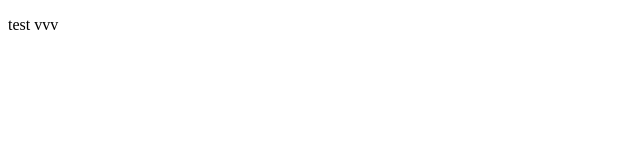
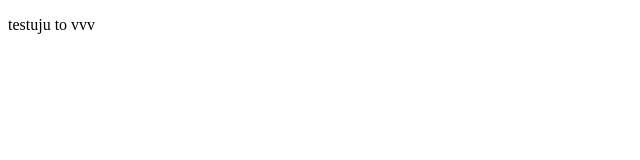
Before and after one commit to Renda1234/testuju-v1, a plain HTML site: page index.html in a window 1280 px wide. Shown: the full height of the page, 0-640 px from the left. Drawn offline with Linux system fonts and the light colour scheme.

Commit message:
testuju novy zmeny

```diff
--- a/index.html
+++ b/index.html
@@ -9,7 +9,7 @@
 </head>
 <body>
     <p>
-    test
+    testuju to
     vvv
     </p>
 
```
